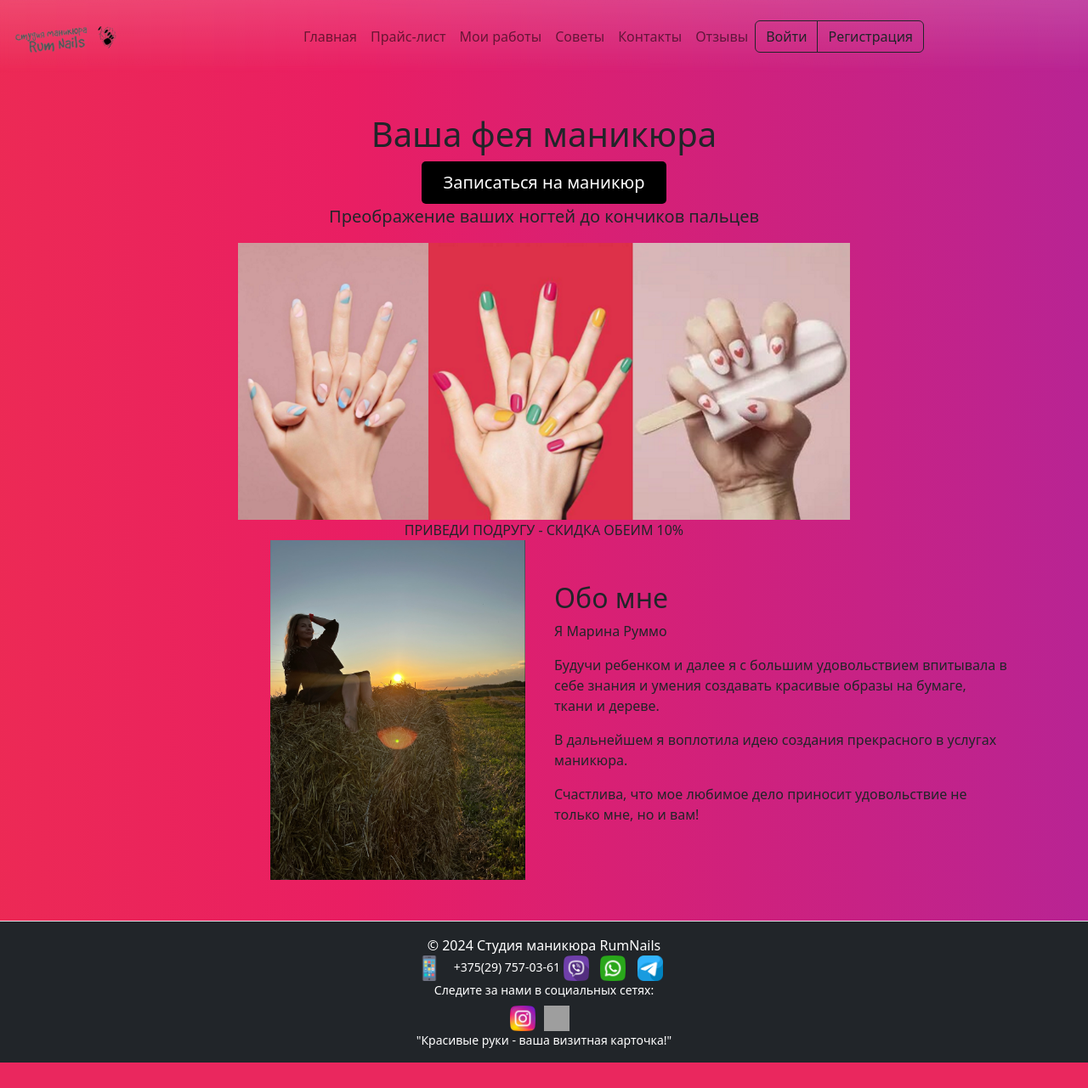
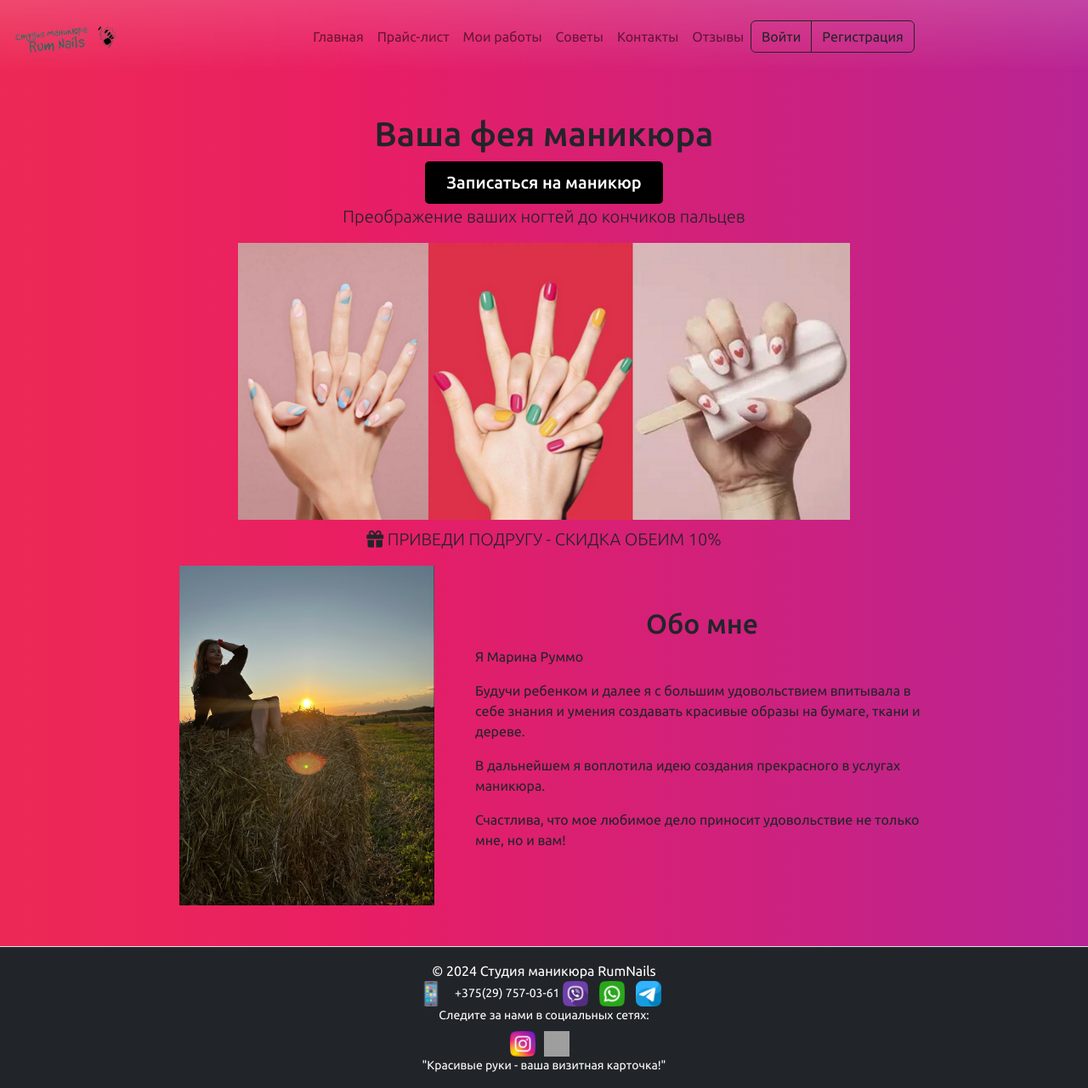
Before and after one commit to valerashankorenko/nails_studio, a Django app: page / in a window 1280 px wide. Shown: the whole page at 85% size. Before the commit the page ends 1251 px from the top, so only its background shows below. Run offline with Django 4.2, Linux system fonts and the light colour scheme; some libraries are stand-ins or nearby versions; grey boxes are pictures that could not be loaded.

Commit message:
Правки HTML

```diff
--- a/static_dev/css/styles.css
+++ b/static_dev/css/styles.css
@@ -1,4 +1,7 @@
-/* Стили для навигационного меню */
+* {
+  box-sizing: border-box;
+  font-family: 'Ubuntu', sans-serif;
+}
 
 .pagination {
   margin-top: 20px;
@@ -8,6 +11,7 @@
 
 .pagination .page-link {
     color: black;
+    font-family: 'Ubuntu', sans-serif;
 }
 
 .pagination .active .page-link {
@@ -53,8 +57,13 @@ img {
   padding: 10px 0; /* Отступы сверху и снизу */
 }
 
+.navbar-nav .nav-link {
+    font-family: 'Ubuntu', sans-serif;
+    color: black;
+}
+
 .navbar-dark .navbar-nav .nav-link {
-  color: black; /* Цвет текста ссылок */
+    color: black;
 }
 
 .contact-icon {
@@ -70,12 +79,13 @@ img {
         text-decoration: none;
     }
     .card-header h3 {
-        font-weight: bold;
+        font-family: 'Ubuntu', sans-serif;
         color: #333;
         text-transform: uppercase;
     }
     .card-body {
         font-size: 18px;
+        font-family: 'Ubuntu', sans-serif;
     }
     .social-icons img {
         margin: 0 5px;
@@ -92,7 +102,7 @@ body {
     background-size: 1600% 1600%;
     animation: gradient 200s ease infinite;
     margin: 1rem;
-
+    font-family: 'Ubuntu', sans-serif;
 }
 
 .carousel-item img {
@@ -119,3 +129,7 @@ body {
         background-position: 0% 50%;
     }
 }
+
+footer {
+    font-family: 'Ubuntu', sans-serif;
+}
--- a/templates/base.html
+++ b/templates/base.html
@@ -14,6 +14,10 @@
     <link rel="icon" type="image/png" sizes="32x32" href="{% static 'img/fav/favicon-32x32.png' %}">
     <link rel="icon" type="image/png" sizes="16x16" href="{% static 'img/fav/favicon-16x16.png' %}">
     <link rel="stylesheet" href="https://cdnjs.cloudflare.com/ajax/libs/font-awesome/6.2.0/css/all.min.css" integrity="sha5-xh6O/CkQoPOWDdYTDqeRdPCVd1SpvCA9XXcUnZS2FmJNp1coAFzvtCN9BmamE+4aHK8yyUHUSCcJHgXloTyT2A==" crossorigin="anonymous" referrerpolicy="no-referrer" />
+    <link rel="preconnect" href="https://fonts.googleapis.com">
+    <link rel="preconnect" href="https://fonts.gstatic.com" crossorigin>
+    <link href="https://fonts.googleapis.com/css2?family=Ubuntu:ital,wght@0,300;0,400;0,500;0,700;1,300;1,400;1,500;1,700&display=swap" rel="stylesheet">
+
     <title>
       {% block title %}{% endblock %}
     </title>
--- a/templates/pages/contact.html
+++ b/templates/pages/contact.html
@@ -8,7 +8,7 @@
         <div class="col-md-8" >
             <div class="card" style="background-color: rgba(255, 255, 255, 0.5);">
                 <div class="card-header text-center">
-                    <h3>Контакты</h3>
+                    <h4>Контакты</h4>
                 </div>
                 <div class="d-flex justify-content-center mt-2" >
                 Мы в социальных сетях:&nbsp;
@@ -41,5 +41,4 @@
             </div>
         </div>
     </div>
-</div>
 {% endblock %}
--- a/templates/pages/foto.html
+++ b/templates/pages/foto.html
@@ -5,7 +5,7 @@
 Мои работы
 {% endblock %}
 {% block content %}
-<div class="container mt-5" >
+<div class="container" >
     <div class="row ms-auto">
         <div class="card-body" style="text-align: center;">
             <div class="row justify-content-center mt-40 pb-60">
--- a/templates/pages/index.html
+++ b/templates/pages/index.html
@@ -6,28 +6,32 @@
 {% block content %}
     <section class="first-section img-bg pb-70 mt-80">
         <div class="container">
-            <div class="row align-items-center justify-content-center">
-                <div class="col-lg-8 text-center">
+            <div class="row align-items-center justify-content-center text-center">
+                <div class="col-lg-8">
                     <h1 class="mb-30 mt-60">Ваша фея маникюра</h1>
                     <a href="{% url 'pages:contact' %}" class="main-btn btn-hover">Записаться на маникюр</a>
                     <p class="lead mb-40">Преображение ваших ногтей до кончиков пальцев</p>
-                    <img class="img-fluid" src="{% static 'img/main-foto.png' %}" alt="Главное фото">
-                    <div class="text-uppercase mt-40">Приведи подругу - скидка обеим 10%</div>
+                    <img class="img-fluid mx-auto d-block" src="{% static 'img/main-foto.png' %}" alt="Главное фото">
+                    <div class="text-uppercase mt-2 ">
+                        <p class="lead">
+                            <i class="fas fa-gift"></i> Приведи подругу - скидка обеим 10%
+                        </p>
+                    </div>
                 </div>
             </div>
         </div>
     </section>
     <section class="about-section pt-100 pb-70">
         <div class="container">
-            <div class="row align-items-center">
-                <div class="col-lg-6">
-                    <div class="about-img justify-content-end d-flex">
-                        <img class="img-fluid" src="{% static 'img/marina.jpg' %}" alt="Фото Марины" style="max-width: 300px; height: auto;">
+            <div class="row align-items-center justify-content-center">
+                <div class="col-lg-4 text-center">
+                    <div class="about-img">
+                        <img class="img-fluid mx-auto" src="{% static 'img/marina.jpg' %}" alt="Фото Марины" style="max-width: 300px; height: auto;">
                     </div>
                 </div>
                 <div class="col-lg-6">
                     <div class="about-content">
-                        <h2 class="mb-30">Обо мне</h2>
+                        <h2 class="mb-30 text-center">Обо мне</h2>
                         <p class="mb-20">Я Марина Руммо</p>
                         <p class="mb-20">Будучи ребенком и далее я с большим удовольствием впитывала в себе знания и умения создавать красивые образы на бумаге, ткани и дереве.</p>
                         <p class="mb-20">В дальнейшем я воплотила идею создания прекрасного в услугах маникюра.</p>
--- a/templates/registration/login.html
+++ b/templates/registration/login.html
@@ -16,7 +16,7 @@
     {% endif %}
   {% endif %}
   <div class="col d-flex justify-content-center">
-    <div class="card" style="width: 21rem;">
+    <div class="card" style="width: 21rem; background-color: rgba(255, 255, 255, 0.5);">
       <div class="card-header">
         Войти в систему
       </div>
@@ -25,10 +25,10 @@
           {% csrf_token %}
           {% bootstrap_form form %}
           <input type="hidden" name="next" value="{{ next }}">
-          {% bootstrap_button button_type="submit" content="Войти" %}
+          {% bootstrap_button button_type="submit" content="Войти" button_class="btn-dark"%}
         </form>
         <div>
-          <a href="{% url 'password_reset' %}">Забыли пароль?</a>
+          <a href="{% url 'password_reset' %}" style="color: black">Забыли пароль?</a>
         </div>
       </div>
     </div>
--- a/templates/registration/password_change_done.html
+++ b/templates/registration/password_change_done.html
@@ -1,7 +1,7 @@
 {% extends "base.html" %}
 {% block content %}
   <div class="col d-flex justify-content-center">
-    <div class="card" style="width: 40rem;">
+    <div class="card" style="width: 40rem; background-color: rgba(255, 255, 255, 0.5);">
       <div class="card-header">
         Пароль успешно изменён!
       </div>
--- a/templates/registration/password_reset_complete.html
+++ b/templates/registration/password_reset_complete.html
@@ -1,7 +1,7 @@
 {% extends "base.html" %}
 {% block content %}
   <div class="col d-flex justify-content-center">
-    <div class="card" style="width: 40rem;">
+    <div class="card" style="width: 40rem; background-color: rgba(255, 255, 255, 0.5);">
       <div class="card-header">
         Восстановление пароля завершено!
       </div>
--- a/templates/registration/password_reset_done.html
+++ b/templates/registration/password_reset_done.html
@@ -1,7 +1,7 @@
 {% extends "base.html" %}
 {% block content %}
   <div class="col d-flex justify-content-center">
-    <div class="card" style="width: 40rem;">
+    <div class="card" style="width: 40rem; background-color: rgba(255, 255, 255, 0.5);">
       <div class="card-header">
         Письмо с инструкциями по восстановлению пароля отправлено
       </div>
--- a/templates/registration/registration_form.html
+++ b/templates/registration/registration_form.html
@@ -2,7 +2,7 @@
 {% load django_bootstrap5 %}
 {% block content %}
   <div class="col d-flex justify-content-center">
-    <div class="card" style="width: 40rem;">
+    <div class="card" style="width: 40rem; background-color: rgba(255, 255, 255, 0.5);">
       <div class="card-header">
         Регистрация пользователя
       </div>
@@ -10,7 +10,7 @@
         <form method="post">
           {% csrf_token %}
           {% bootstrap_form form %}
-          {% bootstrap_button button_type="submit" content="Создать" %}
+          {% bootstrap_button button_type="submit" content="Создать" button_class="btn-dark" %}
         </form>
       </div>
     </div>
--- a/templates/users/user.html
+++ b/templates/users/user.html
@@ -5,15 +5,15 @@
 {% endblock %}
 {% block content %}
   <div class="col d-flex justify-content-center">
-    <div class="card" style="width: 40rem;">
-      <div class="card-header">
+    <div class="card" style="width: 40rem; background-color: rgba(255, 255, 255, 0.5);">
+      <div class="card-header text-center">
         Редактирование профиля - {{ request.user }}
       </div>
       <div class="card-body">
         <form method="post">
           {% csrf_token %}
           {% bootstrap_form form %}
-          {% bootstrap_button button_type="submit" content="Отправить" %}
+          {% bootstrap_button button_type="submit" content="Отправить" button_class="btn-dark"%}
         </form>
       </div>
     </div>
```
Also changed, not shown: templates/pages/price.html (+3 -5 lines), templates/registration/logged_out.html (+5 -5 lines), templates/registration/password_change_form.html (+4 -4 lines), templates/reviews/review_list.html (+5 -3 lines).
